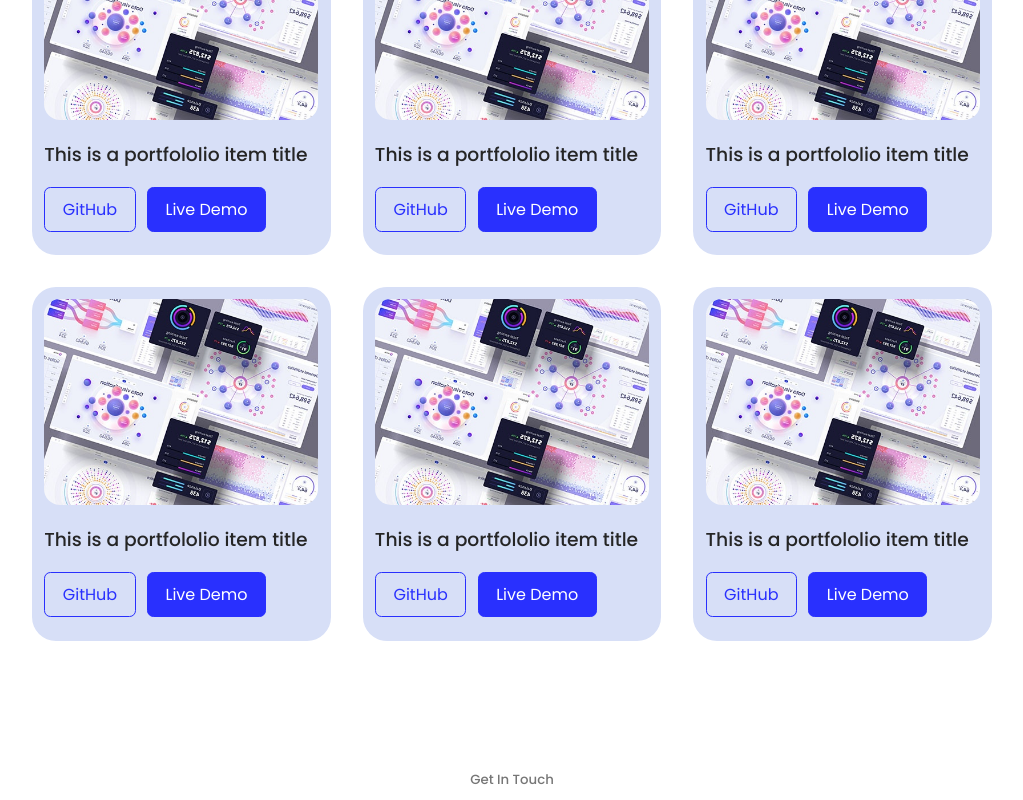
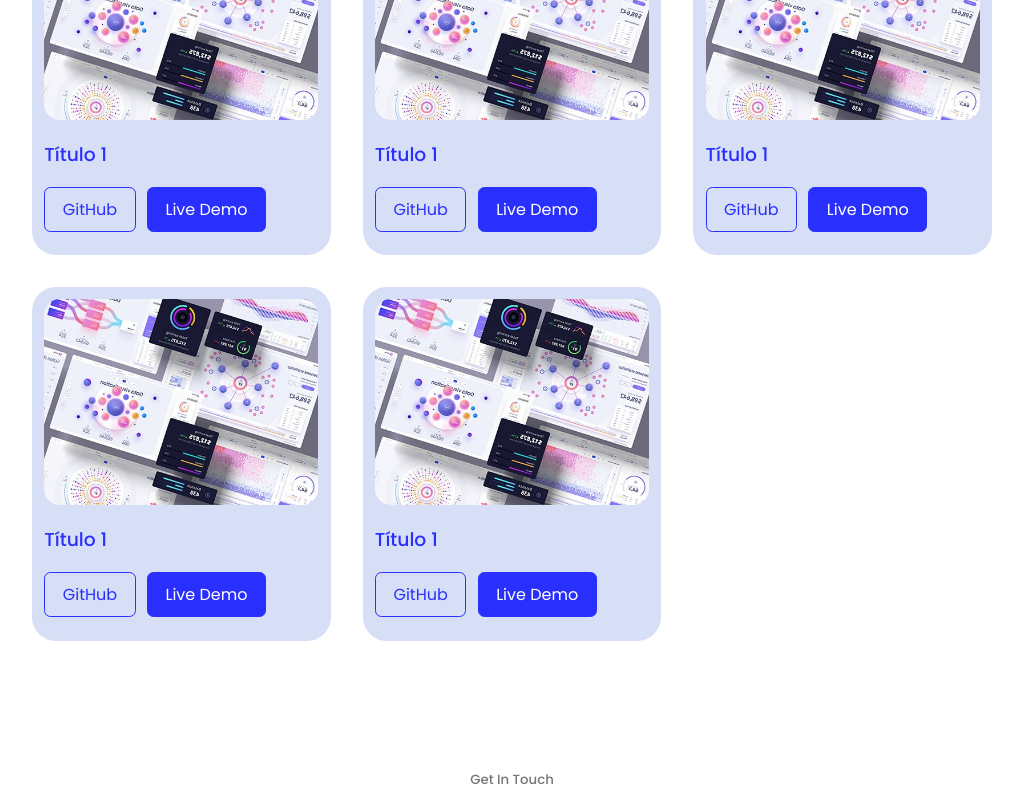
Before and after one commit to melvintivane/portfolio-website, a React (Vite) app: page / in a window 1280 px wide. Shown: the part 3100-3900 px from the top of the page, without its empty margins (128-1151 px from the left). Built offline with nearby package versions, Linux system fonts and the light colour scheme.

Commit message:
ADD dynamic data to items

```diff
--- a/src/components/contact/Contact.jsx
+++ b/src/components/contact/Contact.jsx
@@ -30,8 +30,8 @@ const Contact = () => {
       <div className='success__container' style={{ display: successOpen ? 'flex' : 'none' }}>
         <div className="success">
           <GoCheckCircle className='success__option-icon'/>
-          <h1>Sucesso</h1>
-          <p>Mensagem enviada!</p>
+          <h1>Sucess</h1>
+          <p>Message sent!</p>
           <button className='button button-primary' onClick={() => setSuccessOpen(false)}>OK</button>
         </div>
       </div>
@@ -41,7 +41,7 @@ const Contact = () => {
           <article className="contact__option">
             <MdOutlineEmail className='contact__option-icon'/>
             <h4>Email</h4>
-            <h5>melvinshuster47@gmail.com</h5>
+            <h5>melvintivane@gmail.com</h5>
             <a href="mailto:melvinshuster47@gmail.com" target="_blank" rel="noreferrer">Send a message</a>
           </article>
           <article className="contact__option">
--- a/src/components/portfolio/Portfolio.jsx
+++ b/src/components/portfolio/Portfolio.jsx
@@ -1,6 +1,18 @@
 import React from 'react';
 import "./portfolio.css"
 import IMG from '../../assets/portfolio.jpg'
+import { Link } from 'react-router-dom';
+
+
+const data = {
+  id: 1,
+  title: 'Título 1',
+  img: IMG,
+  linkDemo: 'https://www.github.com/melvintivane',
+  linkGithub: 'https://www.github.com/melvintivane',
+}
+
+
 
 const Portfolio = () => {
   return (
@@ -9,66 +21,66 @@ const Portfolio = () => {
       <h2>Portfolio</h2>
 
       <div className="container portfolio__container">
+        <Link to={`/project/${data.id}`}>
           <article className="portfolio__item">
             <div className="portfolio__item-image">
-            <img src={IMG} alt="" />
+              <img src={data.img} alt="" />
             </div>
-          <h3>This is a portfololio item title</h3>
+            <h3>{data.title}</h3>
             <div className="portfolio__item-cta">
               <a href="https://github.com/melvintivane" className='button' target='_blank' rel="noreferrer">GitHub</a>
               <a href="https://dribbble.com/Alien_pixels" className='button button-primary' target='_blank' rel="noreferrer">Live Demo</a>
             </div>
           </article>
+        </Link>
+        <Link to={`/project/${data.id}`}>
           <article className="portfolio__item">
             <div className="portfolio__item-image">
-            <img src={IMG} alt="" />
+              <img src={data.img} alt="" />
             </div>
-          <h3>This is a portfololio item title</h3>
+            <h3>{data.title}</h3>
             <div className="portfolio__item-cta">
               <a href="https://github.com/melvintivane" className='button' target='_blank' rel="noreferrer">GitHub</a>
               <a href="https://dribbble.com/Alien_pixels" className='button button-primary' target='_blank' rel="noreferrer">Live Demo</a>
             </div>
           </article>
+        </Link>
+        <Link to={`/project/${data.id}`}>
           <article className="portfolio__item">
             <div className="portfolio__item-image">
-            <img src={IMG} alt="" />
+              <img src={data.img} alt="" />
             </div>
-          <h3>This is a portfololio item title</h3>
+            <h3>{data.title}</h3>
             <div className="portfolio__item-cta">
               <a href="https://github.com/melvintivane" className='button' target='_blank' rel="noreferrer">GitHub</a>
               <a href="https://dribbble.com/Alien_pixels" className='button button-primary' target='_blank' rel="noreferrer">Live Demo</a>
             </div>
           </article>
+        </Link>
+        <Link to={`/project/${data.id}`}>
           <article className="portfolio__item">
             <div className="portfolio__item-image">
-            <img src={IMG} alt="" />
+              <img src={data.img} alt="" />
             </div>
-          <h3>This is a portfololio item title</h3>
+            <h3>{data.title}</h3>
             <div className="portfolio__item-cta">
               <a href="https://github.com/melvintivane" className='button' target='_blank' rel="noreferrer">GitHub</a>
               <a href="https://dribbble.com/Alien_pixels" className='button button-primary' target='_blank' rel="noreferrer">Live Demo</a>
             </div>
           </article>
+        </Link>
+        <Link to={`/project/${data.id}`}>
           <article className="portfolio__item">
             <div className="portfolio__item-image">
-            <img src={IMG} alt="" />
+              <img src={data.img} alt="" />
             </div>
-          <h3>This is a portfololio item title</h3>
+            <h3>{data.title}</h3>
             <div className="portfolio__item-cta">
               <a href="https://github.com/melvintivane" className='button' target='_blank' rel="noreferrer">GitHub</a>
               <a href="https://dribbble.com/Alien_pixels" className='button button-primary' target='_blank' rel="noreferrer">Live Demo</a>
             </div>
           </article>
-        <article className="portfolio__item">
-          <div className="portfolio__item-image">
-            <img src={IMG} alt="" />
-          </div>
-          <h3>This is a portfololio item title</h3>
-          <div className="portfolio__item-cta">
-            <a href="https://github.com/melvintivane" className='button' target='_blank' rel="noreferrer">GitHub</a>
-            <a href="https://dribbble.com/Alien_pixels" className='button button-primary' target='_blank' rel="noreferrer">Live Demo</a>
-          </div>
-        </article>
+        </Link>
       </div>
     </section>
   )
```
Lines whose indentation alone changed are shown as unchanged.
